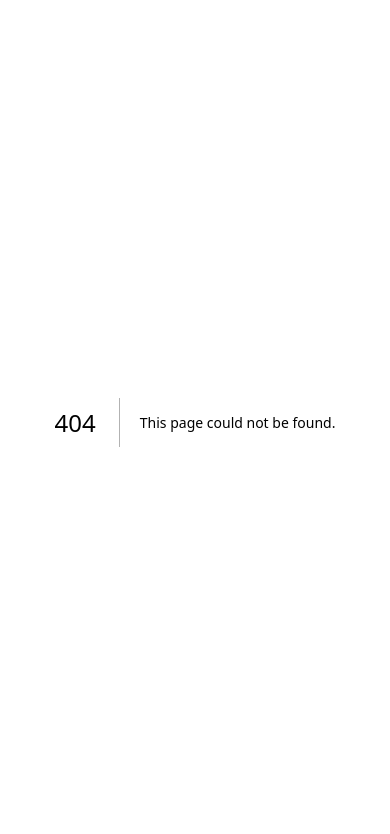
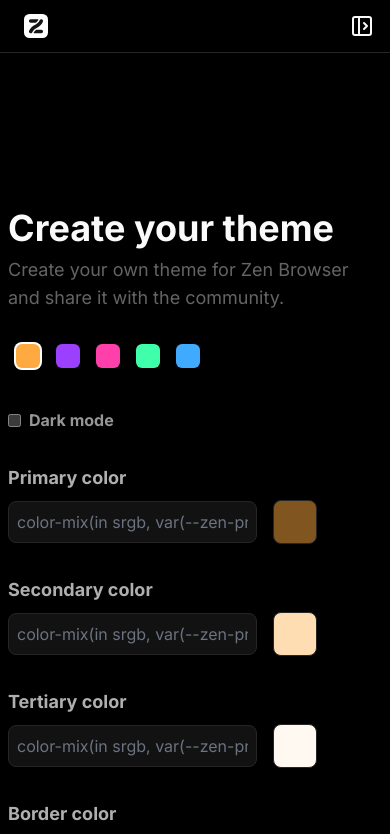
Before and after one commit to zen-browser/www, a Next.js app: page /create-theme in a window 390 px wide. Before the commit this address had no page. Shown: the top 834 px of the page. Built offline with nearby package versions, Linux system fonts and the light colour scheme.

Commit message:
chore: Update responsive margins and styles in Features component

```diff
--- /dev/null
+++ b/src/app/create-theme/page.tsx
@@ -0,0 +1,13 @@
+import CreateThemePage from "@/components/create-theme";
+import Footer from "@/components/footer";
+import { Navigation } from "@/components/navigation";
+
+export default function BrandingAssetsPage() {
+  return (
+    <main className="flex min-h-screen flex-col items-center justify-start">
+      <CreateThemePage />
+      <Footer />
+      <Navigation /> {/* At the bottom of the page */}
+    </main>
+  );
+}
--- /dev/null
+++ b/src/components/create-theme.tsx
@@ -0,0 +1,179 @@
+"use client";
+
+import { ny } from "@/lib/utils";
+import { Button } from "./ui/button";
+import React from "react";
+import styled from "styled-components";
+import { Dialog, DialogContent, DialogDescription, DialogTitle, DialogTrigger } from "@radix-ui/react-dialog";
+import { DialogFooter, DialogHeader } from "./ui/dialog";
+
+const COLORS = [
+  "#ffaa40",
+  "#9c40ff",
+  "#ff40aa",
+  "#40ffaa",
+  "#40aaff",
+];
+
+const ThemeFormWrapper = styled.div<{
+  primaryColor: string,
+  accentColor: string,
+  secondaryColor: string,
+  tertiaryColor: string,
+  colorsBorder: string,
+}>`
+  ${({
+    primaryColor,
+    accentColor,
+    secondaryColor,
+    tertiaryColor,
+    colorsBorder,
+  }: {
+    primaryColor: string;
+    accentColor: string;
+    secondaryColor: string;
+    tertiaryColor: string;
+    colorsBorder: string;
+  }) => `
+    --zen-primary-color: ${accentColor};
+
+    --zen-colors-primary: ${primaryColor};
+    --zen-colors-secondary: ${secondaryColor};
+    --zen-colors-tertiary: ${tertiaryColor};
+
+    --zen-colors-border: ${colorsBorder};
+  `}
+`;
+
+const defaultStyles = {
+  primaryColor: {
+    light: "color-mix(in srgb, var(--zen-primary-color) 50%, black 50%)",
+    dark: "color-mix(in srgb, var(--zen-primary-color) 50%, black 50%)",
+  },
+  secondaryColor: {
+    light: "color-mix(in srgb, var(--zen-primary-color) 40%, white 60%)",
+    dark: "color-mix(in srgb, var(--zen-primary-color) 40%, black 60%)",
+  },
+  tertiaryColor: {
+    light: "color-mix(in srgb, var(--zen-primary-color) 7%, white 93%)",
+    dark: "color-mix(in srgb, var(--zen-primary-color) 15%, black 85%)",
+  },
+  colorsBorder: {
+    light: "color-mix(in srgb, var(--zen-colors-secondary) 90%, black 10%)",
+    dark: "color-mix(in srgb, var(--zen-colors-secondary) 80%, black 20%)",
+  },
+}
+
+export default function CreateThemePage() {
+  const [selectedColor, setSelectedColor] = React.useState(COLORS[0]);
+  const [isDarkMode, setIsDarkMode] = React.useState(false);
+
+  const [primaryColor, setPrimaryColor] = React.useState(defaultStyles.primaryColor.dark);
+  const [secondaryColor, setSecondaryColor] = React.useState(defaultStyles.secondaryColor.dark);
+  const [tertiaryColor, setTertiaryColor] = React.useState(defaultStyles.tertiaryColor.dark);
+  const [colorsBorder, setColorsBorder] = React.useState(defaultStyles.colorsBorder.dark);
+
+  React.useEffect(() => {
+    setPrimaryColor(isDarkMode ? defaultStyles.primaryColor.dark : defaultStyles.primaryColor.light);
+    setSecondaryColor(isDarkMode ? defaultStyles.secondaryColor.dark : defaultStyles.secondaryColor.light);
+    setTertiaryColor(isDarkMode ? defaultStyles.tertiaryColor.dark : defaultStyles.tertiaryColor.light);
+    setColorsBorder(isDarkMode ? defaultStyles.colorsBorder.dark : defaultStyles.colorsBorder.light);
+  }, [isDarkMode]);
+
+  const generateThemeData = () => {
+    return JSON.stringify({
+      primaryColor,
+      secondaryColor,
+      tertiaryColor,
+      colorsBorder,
+    }, null, 4);
+  }
+
+  return (
+    <ThemeFormWrapper
+      primaryColor={primaryColor}
+      accentColor={selectedColor}
+      secondaryColor={secondaryColor}
+      tertiaryColor={tertiaryColor}
+      colorsBorder={colorsBorder}
+      className="flex flex-col mt-52 items-center justify-center w-full min-h-screen">
+      <div className="w-full lg:w-1/2 xl:w-1/2 mx-auto px-2 lg:px-none">
+        <h1 className="text-4xl lg:text-7xl font-bold">Create your theme</h1>
+        <p className="text-lg opacity-40 mt-2">Create your own theme for Zen Browser and share it with the community.</p>
+        <div className="flex items-center mt-8">
+          {COLORS.map((color) => (
+            <div
+              key={color}
+              onClick={() => setSelectedColor(color)}
+              className={ny(`w-6 h-6 mx-2 cursor-pointer rounded-md shadow-sm text-white`, selectedColor === color ? "ring-2 ring-black dark:ring-white" : "")}
+              style={{ backgroundColor: color }}
+            ></div>
+          ))}
+        </div>
+        <div className="flex flex-col lg:flex-row">
+          <div className="w-full">
+            <div className="flex items-center mt-10 select-none">
+              <input type="checkbox" className="mr-2" checked={isDarkMode} onChange={(e) => setIsDarkMode(e.target.checked)} id="dark-mode" />
+              <label htmlFor="dark-mode" className="text-md font-bold opacity-60">Dark mode</label>
+            </div>
+            <h2 className="text-lg mt-8 font-bold opacity-70">
+              Primary color
+            </h2>
+            <div className="flex items-center mt-2">
+              <input type="text" className="border text-gray-500 rounded-lg p-2 w-2/3" value={primaryColor} onChange={(e) => setPrimaryColor(e.target.value)} />
+              <div className="w-11 h-11 ml-4 rounded-lg border bg-[var(--zen-colors-primary)]"></div>
+            </div>
+            <h2 className="text-lg mt-8 font-bold opacity-70">
+              Secondary color
+            </h2>
+            <div className="flex items-center mt-2">
+              <input type="text" className="border text-gray-500 rounded-lg p-2 w-2/3" value={secondaryColor} onChange={(e) => setSecondaryColor(e.target.value)} />
+              <div className="w-11 h-11 ml-4 rounded-lg border bg-[var(--zen-colors-secondary)]"></div>
+            </div>
+            <h2 className="text-lg mt-8 font-bold opacity-70">
+              Tertiary color
+            </h2>
+            <div className="flex items-center mt-2">
+              <input type="text" className="border text-gray-500 rounded-lg p-2 w-2/3" value={tertiaryColor} onChange={(e) => setTertiaryColor(e.target.value)} />
+              <div className="w-11 h-11 ml-4 rounded-lg border bg-[var(--zen-colors-tertiary)]"></div>
+            </div>
+            <h2 className="text-lg mt-8 font-bold opacity-70">
+              Border color
+            </h2>
+            <div className="flex items-center mt-2">
+              <input type="text" className="border text-gray-500 rounded-lg p-2 w-2/3" value={colorsBorder} onChange={(e) => setColorsBorder(e.target.value)} />
+              <div className="w-11 h-11 ml-4 rounded-lg border bg-[var(--zen-colors-border)]"></div>
+            </div>
+            <Dialog>
+              <DialogTrigger asChild>
+                <Button className="mt-8">Create theme</Button>
+              </DialogTrigger>
+              <DialogContent className="sm:max-w-[425px]">
+                <DialogHeader className="text-xl font-bold">
+                  <DialogTitle>Theme data</DialogTitle>
+                  <DialogDescription>
+                    Copy the following JSON object and paste it into your Zen Browser theme format.
+                  </DialogDescription>
+                </DialogHeader>
+                <pre className="text-sm text-wrap font-mono p-4 bg-gray-100 dark:bg-gray-800 rounded-lg">{generateThemeData()}</pre>
+                <DialogFooter className="mt-4">
+                  <Button onClick={() =>
+                    navigator.clipboard.writeText(generateThemeData())
+                  }>
+                    Copy to clipboard
+                  </Button>
+                </DialogFooter>
+              </DialogContent>
+            </Dialog>
+          </div>
+          {/* Preview */}
+          <div className="p-4 pr-0 pb-0 rounded-xl border-2 relative overflow-hidden w-72 h-48 border-[var(--zen-colors-border)] bg-[var(--zen-colors-tertiary)]">
+            <div className="border-2 flex items-center justify-center border-[var(--zen-colors-border)] h-full w-full bg-[var(--zen-colors-tertiary)] rounded-tl-xl p-4 border-b-0 border-r-0">
+              <Button className={ny("bg-[var(--zen-colors-secondary)]", isDarkMode ? "text-white" : "text-black")}>Button</Button>
+            </div>
+          </div>
+        </div>
+      </div>
+    </ThemeFormWrapper>
+  );
+}
--- a/src/components/marketplace.tsx
+++ b/src/components/marketplace.tsx
@@ -14,19 +14,14 @@
   }, []);
 
   return (
-    <div className="flex flex-col w-full mx-auto p-5 lg:w-2/3 2xl:w-1/2 items-center justify-center h-full mt-36">
-      <div className="mx-auto w-full text-center">
-        <h1 className="text-4xl lg:text-7xl font-bold">Themes Store</h1>
-        <ThemesSearch input={searchInput} setInput={setSearchInput} />
-        <div className="w-full mt-4 flex items-start">
-          <Button
-            onClick={() => window.open("https://docs.zen-browser.app/themes-store/themes-marketplace-submission-guidelines#themes-store-submission-guidelines", "_blank")}
-            className="text-muted"
-          >Submit a theme</Button>
+    <div className="flex flex-col w-full mx-auto items-center justify-center h-full">
+      <div className="mx-auto w-full text-center border-b pt-48 pb-24 mb-12 bg-gradient-to-r from-[#f6cfbe] to-[#b9dcf2] dark:from-[#0d1117] dark:to-[#0d1117]">
+        <div className="w-full lg:w-1/2 xl:w-1/2 mx-auto px-2 lg:px-none">
+          <h1 className="text-4xl lg:text-7xl font-bold">Themes Store</h1>
+          <ThemesSearch input={searchInput} setInput={setSearchInput} />
         </div>
-        <hr className="w-full border-muted mt-4" />
       </div>
-      <div className="grid grid-cols-1 md:grid-cols-2 xl:grid-cols-3 gap-8 mt-10 w-full">
+      <div className="grid grid-cols-1 md:grid-cols-2 xl:grid-cols-3 2xl:grid-cols-4 gap-8 mt-10 w-full lg:w-1/2 xl:w-2/3 2xl:w-3/4">
         {getThemesFromSearch(themes, searchInput).map((theme) => (
           <ThemeCard key={theme.name} theme={theme} />
         ))}
--- a/src/components/theme-card.tsx
+++ b/src/components/theme-card.tsx
@@ -15,7 +15,7 @@
     <ThemeCardWrapepr onClick={(event) => {
       if (event.target instanceof HTMLAnchorElement) return;
       window.open(`/themes/${theme.id}`, "_self");
-    }} className="flex flex-col justify-start p-5 rounded-lg shadow-md bg-muted/50 border border-muted w-full hover:shadow-lg transition duration-300 ease-in-out hover:bg-muted/100 hover:border-blue-500 cursor-pointer select-none hover:border-blue-500 hover:shadow-lg">
+    }} className="flex flex-col justify-start p-5 rounded-lg shadow-sm bg-muted dark:bg-muted/50 border border-grey-900 dark:border-muted w-full hover:shadow-lg transition duration-300 ease-in-out hover:bg-muted/100 hover:border-blue-500 cursor-pointer select-none hover:border-blue-500 hover:shadow-lg">
       <img src={theme.image} alt={theme.name} className="w-full h-32 object-cover rounded-lg border shadow" />
       <h2 className="text-xl font-bold mt-4 overflow-ellipsis text-start">{theme.name}</h2>
       <div className="flex mt-2">
--- a/src/components/themes-search.tsx
+++ b/src/components/themes-search.tsx
@@ -8,15 +8,23 @@
   setInput: (input: string) => void;
 }) {
   return (
-    <div className="flex w-full p-2 bg-muted/50 rounded-lg mt-10 items-center border border-muted">
-      <SearchIcon className="w-6 h-6 mx-4 text-muted" />
+    <div className="flex w-full p-2 bg-black/10 dark:bg-muted/50 rounded-full overflow-hidden mt-10 items-center border border-black dark:border-muted">
+      <SearchIcon className="w-6 h-6 mx-4 text-black dark:text-white" />
       <input
         type="text"
         value={input}
         onChange={(e) => setInput(e.target.value)}
         placeholder="Search themes"
-        className="w-full bg-transparent border-none focus:outline-none focus:border-none focus:ring-0 text-white placeholder-muted"
+        className="w-full bg-transparent border-none focus:outline-none focus:border-none focus:ring-0 dark:text-white text-black"
       />
+      <Button
+        onClick={() => window.open("https://docs.zen-browser.app/themes-store/themes-marketplace-submission-guidelines#themes-store-submission-guidelines", "_blank")}
+        className="text-muted rounded-full rounded-r-none hidden md:block"
+      >Submit a theme</Button>
+      <Button
+        onClick={() => window.open("/create-theme", "_self")}
+        className="text-muted rounded-full rounded-l-none border-l border-black dark:border-none hidden md:block"
+      >Create your theme</Button>
     </div>
   );
 }
```
